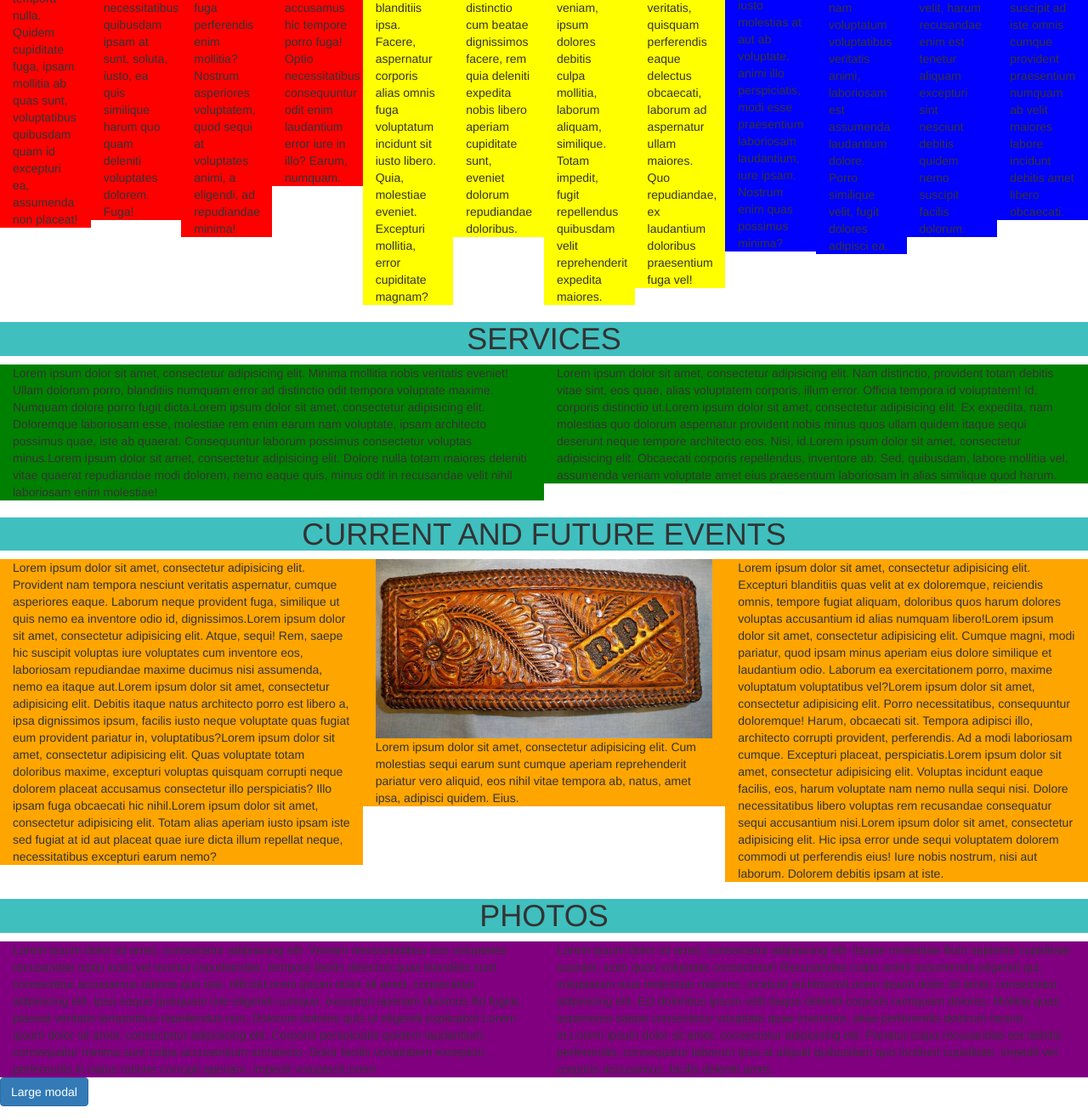
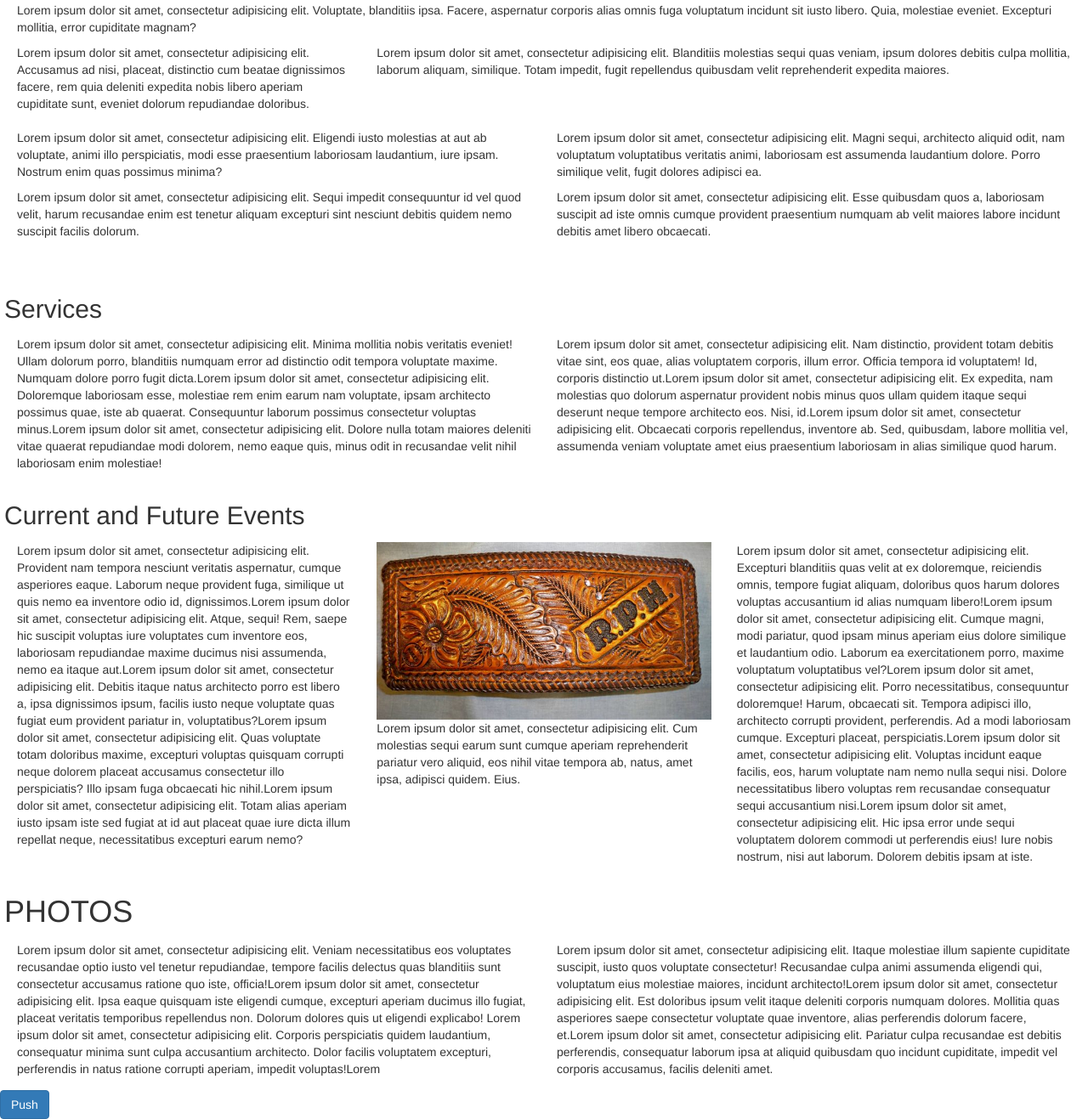
Before and after one commit to mejason64/bootstrap, a plain HTML site: page index.html in a window 1280 px wide. Shown: the part 567-1884 px from the top of the page at 85% size. Drawn offline with Linux system fonts and the light colour scheme.

Commit message:
bootstrap for july27

```diff
--- a/css/style.css
+++ b/css/style.css
@@ -1,33 +1,8 @@
 /*my dev scss file*/
+div {
+  padding: 5px 5px;
+}
+
 .center-img {
   margin: 0 auto;
 }
-
-.red {
-  background-color: red;
-}
-
-.blue {
-  background-color: blue;
-}
-
-.green {
-  background-color: green;
-}
-
-.yellow {
-  background-color: yellow;
-}
-
-.orange {
-  background-color: orange;
-}
-
-.purple {
-  background-color: purple;
-}
-
-h1 {
-  background-color: #40bfbf;
-  text-align: center;
-}
--- a/index.html
+++ b/index.html
@@ -109,66 +109,100 @@
 </div>
 </div>
 	<div class="container-fluid">
-		<h1>ABOUT US</h1>
+
 			<div class="row">
-			  <div class="col-md-1 red"><img class="img-responsive" src="img/sheridan-horse.jpg" alt="leather carving">Lorem ipsum dolor sit amet, consectetur adipisicing elit. Culpa quis quasi tempora nulla. Quidem cupiditate fuga, ipsam mollitia ab quas sunt, voluptatibus quibusdam quam id excepturi ea, assumenda non placeat!</div>
-			  <div class="col-md-1 red">Lorem ipsum dolor sit amet, consectetur adipisicing elit. Incidunt recusandae temporibus amet culpa necessitatibus quibusdam ipsam at sunt, soluta, iusto, ea quis similique harum quo quam deleniti voluptates dolorem. Fuga!</div>
-			  <div class="col-md-1 red">Lorem ipsum dolor sit amet, consectetur adipisicing elit. Modi iure adipisci possimus dignissimos fuga perferendis enim mollitia? Nostrum asperiores voluptatem, quod sequi at voluptates animi, a eligendi, ad repudiandae minima!</div>
-			  <div class="col-md-1 red">Lorem ipsum dolor sit amet, consectetur adipisicing elit. Officiis nostrum magnam nemo rem, accusamus hic tempore porro fuga! Optio necessitatibus consequuntur odit enim laudantium error iure in illo? Earum, numquam.</div>
+			  <div class="col-lg-12"><h2>About Us</h2>Lorem ipsum dolor sit amet, consectetur adipisicing elit. Vero quia rem est, ex, illum, harum natus dignissimos deserunt facilis eum quo dicta quod illo! Incidunt nihil consectetur iure facere suscipit.Lorem ipsum dolor sit amet, consectetur adipisicing elit. Suscipit doloribus illum maiores culpa, iusto. Tempore ratione expedita sint temporibus id qui debitis ducimus harum libero eos vero, magnam ex obcaecati.Lorem ipsum dolor sit amet, consectetur adipisicing elit. Placeat debitis doloribus maiores laudantium, mollitia veritatis fugit, provident illum voluptate perferendis natus nulla distinctio quibusdam eaque voluptas ipsam repudiandae repellendus deleniti.Lorem ipsum dolor sit amet, consectetur adipisicing elit. Culpa quis quasi tempora nulla. Quidem cupiditate fuga, ipsam mollitia ab quas sunt, voluptatibus quibusdam quam id excepturi ea, assumenda non placeat!</div>
+			 </div>
 
-        <div class="col-md-1 yellow"><img class="img-responsive" src="img/star-western-wallet-3.jpg" alt="leather carving">Lorem ipsum dolor sit amet, consectetur adipisicing elit. Voluptate, blanditiis ipsa. Facere, aspernatur corporis alias omnis fuga voluptatum incidunt sit iusto libero. Quia, molestiae eveniet. Excepturi mollitia, error cupiditate magnam?</div>
-			  <div class="col-md-1 yellow">Lorem ipsum dolor sit amet, consectetur adipisicing elit. Accusamus ad nisi, placeat, distinctio cum beatae dignissimos facere, rem quia deleniti expedita nobis libero aperiam cupiditate sunt, eveniet dolorum repudiandae doloribus.</div>
-			  <div class="col-md-1 yellow">Lorem ipsum dolor sit amet, consectetur adipisicing elit. Blanditiis molestias sequi quas veniam, ipsum dolores debitis culpa mollitia, laborum aliquam, similique. Totam impedit, fugit repellendus quibusdam velit reprehenderit expedita maiores.</div>
-			  <div class="col-md-1 yellow">Lorem ipsum dolor sit amet, consectetur adipisicing elit. Ducimus deserunt, quam veritatis, quisquam perferendis eaque delectus obcaecati, laborum ad aspernatur ullam maiores. Quo repudiandae, ex laudantium doloribus praesentium fuga vel!</div>
+			 <div class="row">
+        <div class="col-md-12">Lorem ipsum dolor sit amet, consectetur adipisicing elit. Voluptate, blanditiis ipsa. Facere, aspernatur corporis alias omnis fuga voluptatum incidunt sit iusto libero. Quia, molestiae eveniet. Excepturi mollitia, error cupiditate magnam?</div>
+			  <div class="col-md-4">Lorem ipsum dolor sit amet, consectetur adipisicing elit. Accusamus ad nisi, placeat, distinctio cum beatae dignissimos facere, rem quia deleniti expedita nobis libero aperiam cupiditate sunt, eveniet dolorum repudiandae doloribus.</div>
+			  <div class="col-md-8">Lorem ipsum dolor sit amet, consectetur adipisicing elit. Blanditiis molestias sequi quas veniam, ipsum dolores debitis culpa mollitia, laborum aliquam, similique. Totam impedit, fugit repellendus quibusdam velit reprehenderit expedita maiores.</div>
 
-        <div class="col-md-1 blue"><img class="img-responsive" src="img/content_elven-knight-helmet-tooling-embossing.jpg" alt="leather carving">Lorem ipsum dolor sit amet, consectetur adipisicing elit. Eligendi iusto molestias at aut ab voluptate, animi illo perspiciatis, modi esse praesentium laboriosam laudantium, iure ipsam. Nostrum enim quas possimus minima?</div>
-			  <div class="col-md-1 blue">Lorem ipsum dolor sit amet, consectetur adipisicing elit. Magni sequi, architecto aliquid odit, nam voluptatum voluptatibus veritatis animi, laboriosam est assumenda laudantium dolore. Porro similique velit, fugit dolores adipisci ea.</div>
-			  <div class="col-md-1 blue">Lorem ipsum dolor sit amet, consectetur adipisicing elit. Sequi impedit consequuntur id vel quod velit, harum recusandae enim est tenetur aliquam excepturi sint nesciunt debitis quidem nemo suscipit facilis dolorum.</div>
-			  <div class="col-md-1 blue">Lorem ipsum dolor sit amet, consectetur adipisicing elit. Esse quibusdam quos a, laboriosam suscipit ad iste omnis cumque provident praesentium numquam ab velit maiores labore incidunt debitis amet libero obcaecati.</div>
+        </div>
+
+
+			 <div class="row">
+        <div class="col-md-6">Lorem ipsum dolor sit amet, consectetur adipisicing elit. Eligendi iusto molestias at aut ab voluptate, animi illo perspiciatis, modi esse praesentium laboriosam laudantium, iure ipsam. Nostrum enim quas possimus minima?</div>
+			  <div class="col-md-6">Lorem ipsum dolor sit amet, consectetur adipisicing elit. Magni sequi, architecto aliquid odit, nam voluptatum voluptatibus veritatis animi, laboriosam est assumenda laudantium dolore. Porro similique velit, fugit dolores adipisci ea.</div>
+			  <div class="col-md-6">Lorem ipsum dolor sit amet, consectetur adipisicing elit. Sequi impedit consequuntur id vel quod velit, harum recusandae enim est tenetur aliquam excepturi sint nesciunt debitis quidem nemo suscipit facilis dolorum.</div>
+			  <div class="col-md-6">Lorem ipsum dolor sit amet, consectetur adipisicing elit. Esse quibusdam quos a, laboriosam suscipit ad iste omnis cumque provident praesentium numquam ab velit maiores labore incidunt debitis amet libero obcaecati.</div>
+        </div>
 			</div>
 		</div>
+    <br>
 <div class="container-fluid">
 	<div class="row">
-  <h1>SERVICES</h1>
-	  <div class="col-md-6 green">Lorem ipsum dolor sit amet, consectetur adipisicing elit. Minima mollitia nobis veritatis eveniet! Ullam dolorum porro, blanditiis numquam error ad distinctio odit tempora voluptate maxime. Numquam dolore porro fugit dicta.Lorem ipsum dolor sit amet, consectetur adipisicing elit. Doloremque laboriosam esse, molestiae rem enim earum nam voluptate, ipsam architecto possimus quae, iste ab quaerat. Consequuntur laborum possimus consectetur voluptas minus.Lorem ipsum dolor sit amet, consectetur adipisicing elit. Dolore nulla totam maiores deleniti vitae quaerat repudiandae modi dolorem, nemo eaque quis, minus odit in recusandae velit nihil laboriosam enim molestiae!</div>
-	  <div class="col-md-6 green">Lorem ipsum dolor sit amet, consectetur adipisicing elit. Nam distinctio, provident totam debitis vitae sint, eos quae, alias voluptatem corporis, illum error. Officia tempora id voluptatem! Id, corporis distinctio ut.Lorem ipsum dolor sit amet, consectetur adipisicing elit. Ex expedita, nam molestias quo dolorum aspernatur provident nobis minus quos ullam quidem itaque sequi deserunt neque tempore architecto eos. Nisi, id.Lorem ipsum dolor sit amet, consectetur adipisicing elit. Obcaecati corporis repellendus, inventore ab. Sed, quibusdam, labore mollitia vel, assumenda veniam voluptate amet eius praesentium laboriosam in alias similique quod harum.</div>
+  <h2>Services</h2>
+	  <div class="col-md-6">Lorem ipsum dolor sit amet, consectetur adipisicing elit. Minima mollitia nobis veritatis eveniet! Ullam dolorum porro, blanditiis numquam error ad distinctio odit tempora voluptate maxime. Numquam dolore porro fugit dicta.Lorem ipsum dolor sit amet, consectetur adipisicing elit. Doloremque laboriosam esse, molestiae rem enim earum nam voluptate, ipsam architecto possimus quae, iste ab quaerat. Consequuntur laborum possimus consectetur voluptas minus.Lorem ipsum dolor sit amet, consectetur adipisicing elit. Dolore nulla totam maiores deleniti vitae quaerat repudiandae modi dolorem, nemo eaque quis, minus odit in recusandae velit nihil laboriosam enim molestiae!</div>
+	  <div class="col-md-6">Lorem ipsum dolor sit amet, consectetur adipisicing elit. Nam distinctio, provident totam debitis vitae sint, eos quae, alias voluptatem corporis, illum error. Officia tempora id voluptatem! Id, corporis distinctio ut.Lorem ipsum dolor sit amet, consectetur adipisicing elit. Ex expedita, nam molestias quo dolorum aspernatur provident nobis minus quos ullam quidem itaque sequi deserunt neque tempore architecto eos. Nisi, id.Lorem ipsum dolor sit amet, consectetur adipisicing elit. Obcaecati corporis repellendus, inventore ab. Sed, quibusdam, labore mollitia vel, assumenda veniam voluptate amet eius praesentium laboriosam in alias similique quod harum.</div>
 	</div>
 	<div class="row">
-  <h1>CURRENT AND FUTURE EVENTS</h1>
-	  <div class="col-md-4 orange">Lorem ipsum dolor sit amet, consectetur adipisicing elit. Provident nam tempora nesciunt veritatis aspernatur, cumque asperiores eaque. Laborum neque provident fuga, similique ut quis nemo ea inventore odio id, dignissimos.Lorem ipsum dolor sit amet, consectetur adipisicing elit. Atque, sequi! Rem, saepe hic suscipit voluptas iure voluptates cum inventore eos, laboriosam repudiandae maxime ducimus nisi assumenda, nemo ea itaque aut.Lorem ipsum dolor sit amet, consectetur adipisicing elit. Debitis itaque natus architecto porro est libero a, ipsa dignissimos ipsum, facilis iusto neque voluptate quas fugiat eum provident pariatur in, voluptatibus?Lorem ipsum dolor sit amet, consectetur adipisicing elit. Quas voluptate totam doloribus maxime, excepturi voluptas quisquam corrupti neque dolorem placeat accusamus consectetur illo perspiciatis? Illo ipsam fuga obcaecati hic nihil.Lorem ipsum dolor sit amet, consectetur adipisicing elit. Totam alias aperiam iusto ipsam iste sed fugiat at id aut placeat quae iure dicta illum repellat neque, necessitatibus excepturi earum nemo?</div>
-	  <div class="col-md-4 orange"><img class="img-responsive" src="img/000_0053.jpg" alt="leather carving">Lorem ipsum dolor sit amet, consectetur adipisicing elit. Cum molestias sequi earum sunt cumque aperiam reprehenderit pariatur vero aliquid, eos nihil vitae tempora ab, natus, amet ipsa, adipisci quidem. Eius.</div>
-	  <div class="col-md-4 orange">Lorem ipsum dolor sit amet, consectetur adipisicing elit. Excepturi blanditiis quas velit at ex doloremque, reiciendis omnis, tempore fugiat aliquam, doloribus quos harum dolores voluptas accusantium id alias numquam libero!Lorem ipsum dolor sit amet, consectetur adipisicing elit. Cumque magni, modi pariatur, quod ipsam minus aperiam eius dolore similique et laudantium odio. Laborum ea exercitationem porro, maxime voluptatum voluptatibus vel?Lorem ipsum dolor sit amet, consectetur adipisicing elit. Porro necessitatibus, consequuntur doloremque! Harum, obcaecati sit. Tempora adipisci illo, architecto corrupti provident, perferendis. Ad a modi laboriosam cumque. Excepturi placeat, perspiciatis.Lorem ipsum dolor sit amet, consectetur adipisicing elit. Voluptas incidunt eaque facilis, eos, harum voluptate nam nemo nulla sequi nisi. Dolore necessitatibus libero voluptas rem recusandae consequatur sequi accusantium nisi.Lorem ipsum dolor sit amet, consectetur adipisicing elit. Hic ipsa error unde sequi voluptatem dolorem commodi ut perferendis eius! Iure nobis nostrum, nisi aut laborum. Dolorem debitis ipsam at iste.</div>
+  <h2>Current and Future Events</h2>
+	  <div class="col-md-4">Lorem ipsum dolor sit amet, consectetur adipisicing elit. Provident nam tempora nesciunt veritatis aspernatur, cumque asperiores eaque. Laborum neque provident fuga, similique ut quis nemo ea inventore odio id, dignissimos.Lorem ipsum dolor sit amet, consectetur adipisicing elit. Atque, sequi! Rem, saepe hic suscipit voluptas iure voluptates cum inventore eos, laboriosam repudiandae maxime ducimus nisi assumenda, nemo ea itaque aut.Lorem ipsum dolor sit amet, consectetur adipisicing elit. Debitis itaque natus architecto porro est libero a, ipsa dignissimos ipsum, facilis iusto neque voluptate quas fugiat eum provident pariatur in, voluptatibus?Lorem ipsum dolor sit amet, consectetur adipisicing elit. Quas voluptate totam doloribus maxime, excepturi voluptas quisquam corrupti neque dolorem placeat accusamus consectetur illo perspiciatis? Illo ipsam fuga obcaecati hic nihil.Lorem ipsum dolor sit amet, consectetur adipisicing elit. Totam alias aperiam iusto ipsam iste sed fugiat at id aut placeat quae iure dicta illum repellat neque, necessitatibus excepturi earum nemo?</div>
+	  <div class="col-md-4"><img class="img-responsive" src="img/000_0053.jpg" alt="leather carving">Lorem ipsum dolor sit amet, consectetur adipisicing elit. Cum molestias sequi earum sunt cumque aperiam reprehenderit pariatur vero aliquid, eos nihil vitae tempora ab, natus, amet ipsa, adipisci quidem. Eius.</div>
+	  <div class="col-md-4">Lorem ipsum dolor sit amet, consectetur adipisicing elit. Excepturi blanditiis quas velit at ex doloremque, reiciendis omnis, tempore fugiat aliquam, doloribus quos harum dolores voluptas accusantium id alias numquam libero!Lorem ipsum dolor sit amet, consectetur adipisicing elit. Cumque magni, modi pariatur, quod ipsam minus aperiam eius dolore similique et laudantium odio. Laborum ea exercitationem porro, maxime voluptatum voluptatibus vel?Lorem ipsum dolor sit amet, consectetur adipisicing elit. Porro necessitatibus, consequuntur doloremque! Harum, obcaecati sit. Tempora adipisci illo, architecto corrupti provident, perferendis. Ad a modi laboriosam cumque. Excepturi placeat, perspiciatis.Lorem ipsum dolor sit amet, consectetur adipisicing elit. Voluptas incidunt eaque facilis, eos, harum voluptate nam nemo nulla sequi nisi. Dolore necessitatibus libero voluptas rem recusandae consequatur sequi accusantium nisi.Lorem ipsum dolor sit amet, consectetur adipisicing elit. Hic ipsa error unde sequi voluptatem dolorem commodi ut perferendis eius! Iure nobis nostrum, nisi aut laborum. Dolorem debitis ipsam at iste.</div>
 	</div>
 	<div class="row">
   <h1>PHOTOS</h1>
-	  <div class="col-md-6 purple">Lorem ipsum dolor sit amet, consectetur adipisicing elit. Veniam necessitatibus eos voluptates recusandae optio iusto vel tenetur repudiandae, tempore facilis delectus quas blanditiis sunt consectetur accusamus ratione quo iste, officia!Lorem ipsum dolor sit amet, consectetur adipisicing elit. Ipsa eaque quisquam iste eligendi cumque, excepturi aperiam ducimus illo fugiat, placeat veritatis temporibus repellendus non. Dolorum dolores quis ut eligendi explicabo!
+	  <div class="col-md-6">Lorem ipsum dolor sit amet, consectetur adipisicing elit. Veniam necessitatibus eos voluptates recusandae optio iusto vel tenetur repudiandae, tempore facilis delectus quas blanditiis sunt consectetur accusamus ratione quo iste, officia!Lorem ipsum dolor sit amet, consectetur adipisicing elit. Ipsa eaque quisquam iste eligendi cumque, excepturi aperiam ducimus illo fugiat, placeat veritatis temporibus repellendus non. Dolorum dolores quis ut eligendi explicabo!
     Lorem ipsum dolor sit amet, consectetur adipisicing elit. Corporis perspiciatis quidem laudantium, consequatur minima sunt culpa accusantium architecto. Dolor facilis voluptatem excepturi, perferendis in natus ratione corrupti aperiam, impedit voluptas!Lorem</div>
-	  <div class="col-md-6 purple">Lorem ipsum dolor sit amet, consectetur adipisicing elit. Itaque molestiae illum sapiente cupiditate suscipit, iusto quos voluptate consectetur! Recusandae culpa animi assumenda eligendi qui, voluptatum eius molestiae maiores, incidunt architecto!Lorem ipsum dolor sit amet, consectetur adipisicing elit. Est doloribus ipsum velit itaque deleniti corporis numquam dolores. Mollitia quas asperiores saepe consectetur voluptate quae inventore, alias perferendis dolorum facere, et.Lorem ipsum dolor sit amet, consectetur adipisicing elit. Pariatur culpa recusandae est debitis perferendis, consequatur laborum ipsa at aliquid quibusdam quo incidunt cupiditate, impedit vel corporis accusamus, facilis deleniti amet.</div>
+	  <div class="col-md-6">Lorem ipsum dolor sit amet, consectetur adipisicing elit. Itaque molestiae illum sapiente cupiditate suscipit, iusto quos voluptate consectetur! Recusandae culpa animi assumenda eligendi qui, voluptatum eius molestiae maiores, incidunt architecto!Lorem ipsum dolor sit amet, consectetur adipisicing elit. Est doloribus ipsum velit itaque deleniti corporis numquam dolores. Mollitia quas asperiores saepe consectetur voluptate quae inventore, alias perferendis dolorum facere, et.Lorem ipsum dolor sit amet, consectetur adipisicing elit. Pariatur culpa recusandae est debitis perferendis, consequatur laborum ipsa at aliquid quibusdam quo incidunt cupiditate, impedit vel corporis accusamus, facilis deleniti amet.</div>
 	</div>
 </div>
 <!-- Large modal -->
-<button type="button" class="btn btn-primary" data-toggle="modal" data-target=".bs-example-modal-lg">Large modal</button>
+<button type="button" class="btn btn-primary" data-toggle="modal" data-target=".bs-example-modal-lg">Push</button>
 
 <div class="modal fade bs-example-modal-lg" tabindex="-1" role="dialog" aria-labelledby="myLargeModalLabel">
   <div class="modal-dialog modal-lg">
     <div class="modal-content">
-    <h3>Contact</h3>
+    <h3>Contact Us</h3>
     <form>
-    <div class="form-group">
-    <label for="Name">Name</label>
+    <div class="row">
+    <div class="col-md-6">
+        <div class="form-group">
+       <label for="Name">Name</label>
       <input class="form-control" type="text">
+    </div>
+    </div>
+    </div>
 
-    </div>
+
+    <div class="row">
+    <div class="col-md-6">
     <div class="form-group">
     <label for="email">email</label>
       <input class="form-control" type="email">
+    </div>
+    </div>
+    </div>
 
+
+     <div class="row">
+    <div class="col-md-6">
+    <div class="form-group">
+    <label for="Phone Number">Phone Number</label>
+      <input class="form-control" type="Number">
     </div>
+    </div>
+    </div>
+
+
+     <div class="row">
+    <div class="col-md-6">
     <div class="form-group">
     <label for="message">Message</label>
       <textarea name="message" class="form-control"></textarea>
+    </div>
+    </div>
+    </div>
 
-    </div>
+     <div class="modal-footer">
+        <button type="button" class="btn btn-default" data-dismiss="modal">Close</button>
+        <button type="button" class="btn btn-primary">Save changes</button>
+      </div>
+
+
     </form>
       ...
     </div>
```
